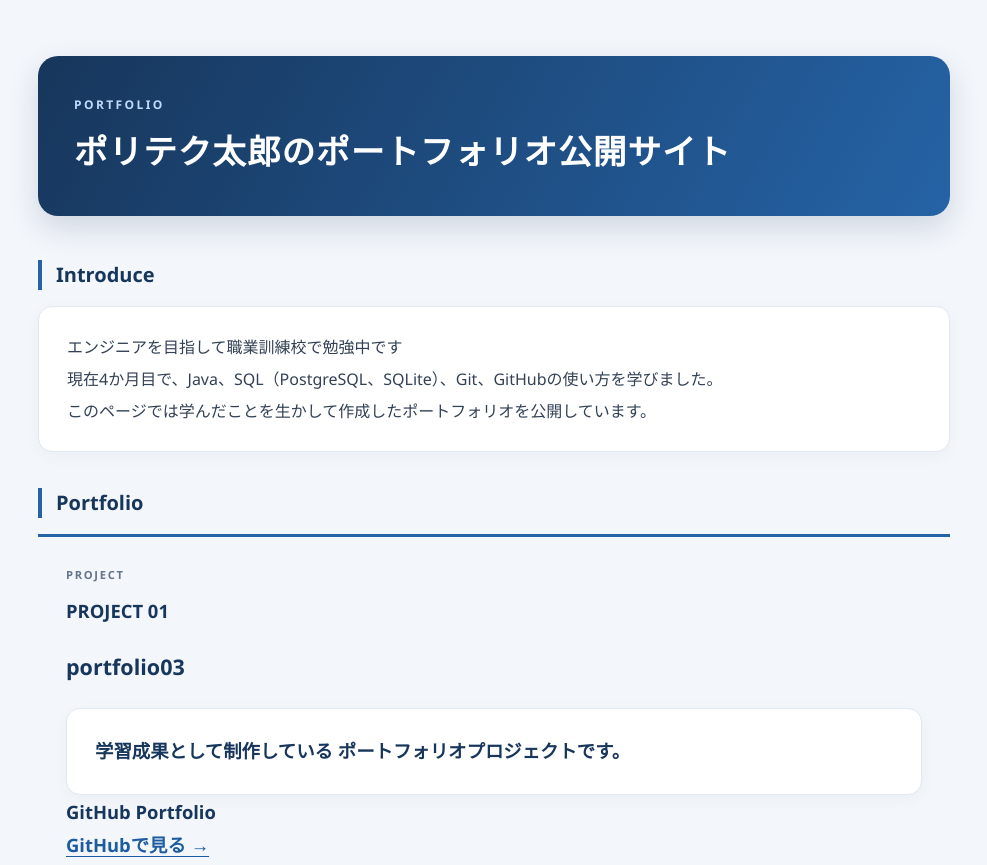
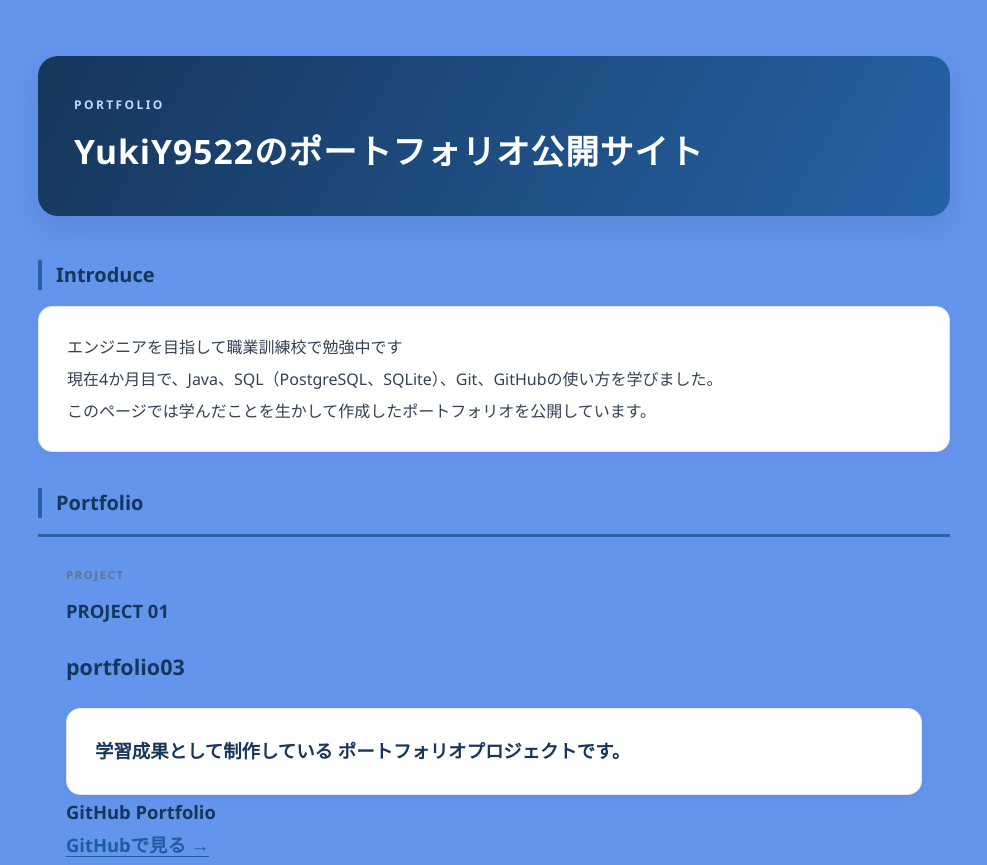
Before and after one commit to YukiY9522/YukiY9522.github.io, a plain HTML site: page index.html in a window 1280 px wide. Shown: the top 865 px of the page, without its empty margins (146-1133 px from the left). Drawn offline with Linux system fonts and the light colour scheme.

Commit message:
chore:CSS・index.htmlの修整

```diff
--- a/css/style.css
+++ b/css/style.css
@@ -7,7 +7,7 @@
 /* ページ全体の背景 */
 html {
     min-height: 100%;
-    background-color: #f3f6fb;
+    background-color: cornflowerblue;
 }
 
 /* コンテンツを中央に配置する */
--- a/index.html
+++ b/index.html
@@ -10,7 +10,7 @@
 </head>
 
 <body>
-	<h1>ポリテク太郎のポートフォリオ公開サイト</h1>
+	<h1>YukiY9522のポートフォリオ公開サイト</h1>
 	<h2 class="reveal">Introduce</h2>
 	<p>
 		エンジニアを目指して職業訓練校で勉強中です<br>
@@ -37,7 +37,7 @@
 	                <span>Portfolio</span>
 	            </div>
 	            <a class="portfolio-link"
-	               href="https://github.com/polyfortrain/portfolio03"
+	               href="https://github.com/YukiY9522/portfolio03"
 	               target="_blank"
 	               rel="noopener noreferrer">
 	                GitHubで見る →
```
Also changed, not shown: 2 other files.
